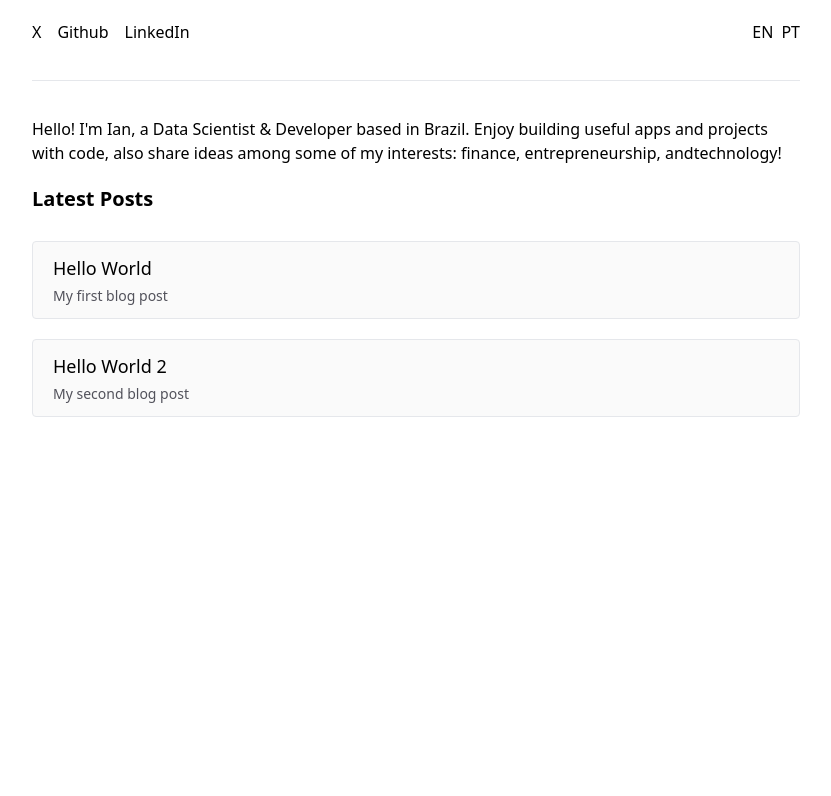
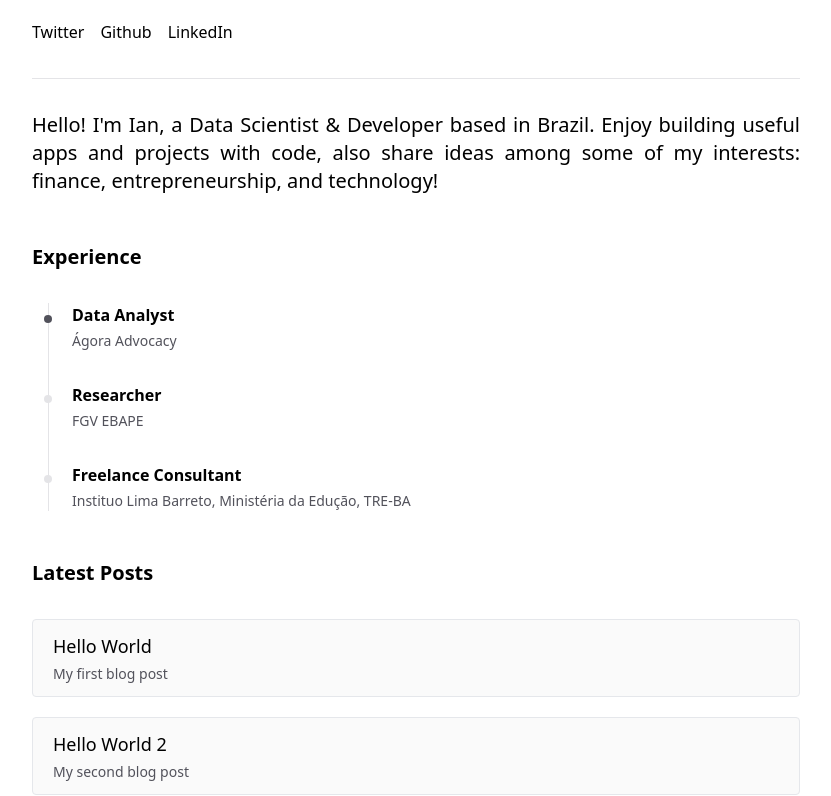
Before and after one commit to ianaraujo/ianaraujo.github.io, a Next.js app: page / in a window 1280 px wide. Shown: the part 184-980 px from the top of the page, without its empty margins (224-1055 px from the left). Before the commit the page ends 800 px from the top, so only its background shows below. Built offline with nearby package versions, Linux system fonts and the light colour scheme.

Commit message:
Avanços na Landing Page

```diff
--- a/src/app/blog/[slug]/page.tsx
+++ b/src/app/blog/[slug]/page.tsx
@@ -5,8 +5,9 @@ import path from "path";
 import matter from "gray-matter";
 import { remark } from "remark";
 import html from "remark-html";
-
+import Image from "next/image";
 import { Post } from "@/types";
+import Link from "next/link";
 
 // Function to fetch a single post by slug
 const getPost = async (slug: string): Promise<Post> => {
@@ -23,6 +24,7 @@ const getPost = async (slug: string): Promise<Post> => {
     title: data.title,
     date: data.date,
     description: data.description,
+    tag: data.tag,
     slug,
     content: contentHtml,
   };
@@ -50,15 +52,64 @@ const PostPage = async ({ params }: { params: { slug: string } }) => {
   return (
     <div className="flex justify-center w-full min-h-screen">
       <div className="mt-10 w-full max-w-screen-md">
-        <div className="flex flex-col space-y-4">
-          <h1 className="text-4xl font-bold mb-4">{post.title}</h1>
-          <p className="text-gray-600 mb-8">{post.date}</p>
-          <div
+      <div className="flex flex-col space-y-5">
+          <Image
+            src="/avatar.png"
+            alt="Avatar"
+            width={64}
+            height={64}
+            className="rounded-full"
+          />
+          <div className="space-y-1">
+            <Link href={'/'} >
+              <h2 className="text-2xl font-semibold">Ian Vaz Araujo</h2>
+            </Link>
+            <p className="text-zinc-500">Data Scientist and Developer</p>
+          </div>
+          {/* Social Media */}
+          <div className="flex justify-between">
+            <ul className="flex space-x-4">
+              <li>
+                <a className="group transition duration-300" href="">
+                  Twitter
+                  <span className="block max-w-0 group-hover:max-w-full transition-all duration-300 h-[2px] bg-zinc-600"></span>
+                </a>
+              </li>
+              <li>
+                <a
+                  className="group transition duration-300"
+                  href="https://github.com/ianaraujo"
+                >
+                  Github
+                  <span className="block max-w-0 group-hover:max-w-full transition-all duration-300 h-[2px] bg-zinc-600"></span>
+                </a>
+              </li>
+              <li>
+                <a className="group transition duration-300" href="https://www.linkedin.com/in/ianvazaraujo/">LinkedIn
+                <span className="block max-w-0 group-hover:max-w-full transition-all duration-300 h-[2px] bg-zinc-600"></span>
+                </a>
+              </li>
+            </ul>
+            {/* <ul className="flex space-x-2">
+              <li className="text-zinc-900">PT</li>
+              <li className="text-zinc-300">EN</li>
+            </ul> */}
+          </div>
+        </div>
+        {/* Divider */}
+        <div className="py-8">
+          <div className="w-full bg-zinc-200 h-[1px]"></div>
+        </div>
+        <div className="flex flex-col space-y-5 mb-10">
+          <p className="w-fit px-2 py-[2px] bg-zinc-200 text-zinc-800 text-sm rounded">{post.tag}</p>
+          <h1 className="text-4xl font-bold">{post.title}</h1>
+          <p className="text-gray-600">{post.description}</p>
+      </div>
+      <div
             className="prose"
             dangerouslySetInnerHTML={{ __html: post.content }}
           />
         </div>
-      </div>
     </div>
   );
 };
--- a/src/app/page.tsx
+++ b/src/app/page.tsx
@@ -46,44 +46,136 @@ const Home = async () => {
           </div>
           {/* Social Media */}
           <div className="flex justify-between">
-					<ul className="flex space-x-4">
-            <li>X</li>
-            <li>Github</li>
-            <li>LinkedIn</li>
+            <ul className="flex space-x-4">
+              <li>
+                <a className="group transition duration-300" href="">
+                  Twitter
+                  <span className="block max-w-0 group-hover:max-w-full transition-all duration-300 h-[2px] bg-zinc-600"></span>
+                </a>
+              </li>
+              <li>
+                <a
+                  className="group transition duration-300"
+                  href="https://github.com/ianaraujo"
+                >
+                  Github
+                  <span className="block max-w-0 group-hover:max-w-full transition-all duration-300 h-[2px] bg-zinc-600"></span>
+                </a>
+              </li>
+              <li>
+                <a className="group transition duration-300" href="https://www.linkedin.com/in/ianvazaraujo/">LinkedIn
+                <span className="block max-w-0 group-hover:max-w-full transition-all duration-300 h-[2px] bg-zinc-600"></span>
+                </a>
+              </li>
+            </ul>
+            {/* <ul className="flex space-x-2">
+              <li className="text-zinc-900">PT</li>
+              <li className="text-zinc-300">EN</li>
+            </ul> */}
+          </div>
+        </div>
+        {/* Divider */}
+        <div className="py-8">
+          <div className="w-full bg-zinc-200 h-[1px]"></div>
+        </div>
+        {/* Nav
+        <div className="text-sm font-medium mb-8">
+          <ul className="flex items-center gap-6">
+            <li className="px-2 py-1 bg-zinc-800 text-white rounded-md">
+              About
+            </li>
+            <li>Blog</li>
+            <li>Contact</li>
           </ul>
-					<ul className="flex space-x-2">
-            <li>EN</li>
-            <li>PT</li>
-          </ul>
-					</div>
-          {/* Divider */}
-          <div className="py-4">
-            <div className="w-full bg-gray-200 h-[1px]"></div>
-          </div>
+        </div> */}
+        <div className="space-y-12">
           {/* Introducing myself */}
-          <div>
-            <p>
+          <div className="">
+            <p className="text-xl text-justify">
               {`Hello! I'm Ian, a Data Scientist & Developer based in Brazil.
               Enjoy building useful apps and projects with code, also share
               ideas among some of my interests: finance, entrepreneurship,
-              andtechnology!`}
+              and technology!`}
             </p>
           </div>
-          <div className="mt-5">
-            <h3 className="text-xl font-semibold mb-7">Latest Posts</h3>
+          {/* Experience */}
+          <section className="">
+            <h2 className="text-xl font-semibold mb-8">Experience</h2>
+            <div className="relative">
+              <div className="absolute left-4 top-0 bottom-0 w-px bg-zinc-200"></div>
+              <div className="space-y-8">
+                <div className="flex items-start">
+                  <div className="flex items-center justify-center w-8 h-8">
+                    <div className="w-2 h-2 rounded-full bg-zinc-600 z-10"></div>
+                  </div>
+                  <div className="ml-2 space-y-1">
+                    <h3 className="text-base font-semibold">Data Analyst</h3>
+                    <p className="text-sm text-zinc-600">Ágora Advocacy</p>
+                  </div>
+                </div>
+                <div className="flex items-start">
+                  <div className="flex items-center justify-center w-8 h-8">
+                    <div className="w-2 h-2 rounded-full bg-zinc-200 z-10"></div>
+                  </div>
+                  <div className="ml-2 space-y-1">
+                    <h3 className="text-base font-semibold">Researcher</h3>
+                    <p className="text-sm text-zinc-600">FGV EBAPE</p>
+                  </div>
+                </div>
+                <div className="flex items-start">
+                  <div className="flex items-center justify-center w-8 h-8">
+                    <div className="w-2 h-2 rounded-full bg-zinc-200 z-10"></div>
+                  </div>
+                  <div className="ml-2 space-y-1">
+                    <h3 className="text-base font-semibold">
+                      Freelance Consultant
+                    </h3>
+                    <p className="text-sm text-zinc-600">
+                      Instituo Lima Barreto, Ministéria da Edução, TRE-BA
+                    </p>
+                  </div>
+                </div>
+              </div>
+            </div>
+          </section>
+          {/* Latest Posts */}
+          <section>
+            <h2 className="text-xl font-semibold mb-8">Latest Posts</h2>
             <ul className="space-y-5">
-              {posts.map((post) => (
-                <li key={post.slug} className="w-full bg-zinc-50 border rounded px-5 py-3 space-y-1">
+              {posts.slice(0, 3).map((post) => (
+                <li
+                  key={post.slug}
+                  className="w-full bg-zinc-50 border rounded px-5 py-3 space-y-1"
+                >
                   <Link href={`/blog/${post.slug}`}>
-                    <h3 className="hover:underline text-lg">
-                      {post.title}
-                    </h3>
+                    <h3 className="hover:underline text-lg">{post.title}</h3>
                   </Link>
                   <p className="text-zinc-600 text-sm">{post.description}</p>
                 </li>
               ))}
             </ul>
-          </div>
+            {posts.length > 3 && (
+              <div className="mt-6">
+                <Link href="/blog">
+                  <span className="text-zinc-600 hover:underline">View all posts</span>
+                </Link>
+              </div>
+            )}
+          </section>
+          <section>
+            <h2 className="text-xl font-semibold mb-8">Contact</h2>
+            <p className="text-lg text-justify">
+              Let's work on something together! You can send me an email or drop
+              a DM on any social media.
+            </p>
+            <div className="flex items-center mt-6 gap-2">
+              <span className="text-lg">🛩️</span>
+              <p>ianaraujo15@gmail.com</p>
+            </div>
+          </section>
+        </div>
+        <div className="mt-24 mb-12 flex justify-center">
+          <span className="">&copy; 2024 Ian Araujo</span>
         </div>
       </div>
     </div>
--- a/src/posts/first-post.md
+++ b/src/posts/first-post.md
@@ -2,6 +2,7 @@
 title: "Hello World"
 date: "2023-09-20"
 description: "My first blog post"
+tag: "Finance"
 ---
 
 # Hello World
--- a/src/posts/second-post.md
+++ b/src/posts/second-post.md
@@ -2,6 +2,7 @@
 title: "Hello World 2"
 date: "2023-09-19"
 description: "My second blog post"
+tag: "Tech"
 ---
 
 # Hello World
--- a/src/types/index.d.ts
+++ b/src/types/index.d.ts
@@ -2,6 +2,7 @@ export interface PostMeta {
     title: string;
     date: string;
     description: string;
+    tag: string;
     slug: string;
   }
 
```
